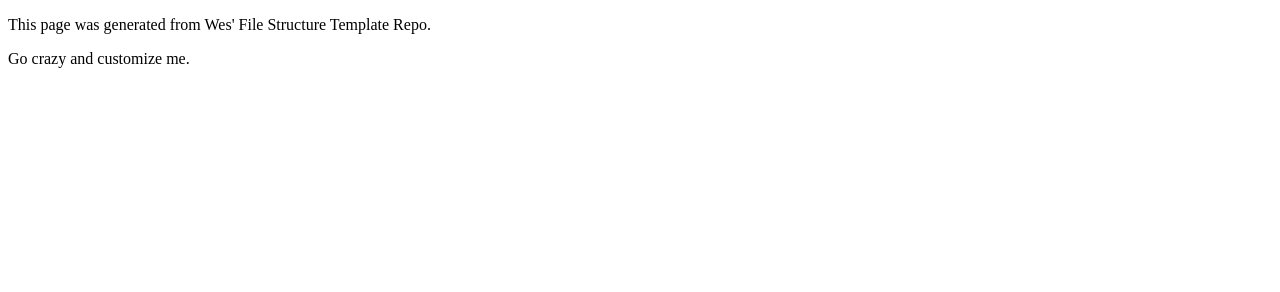
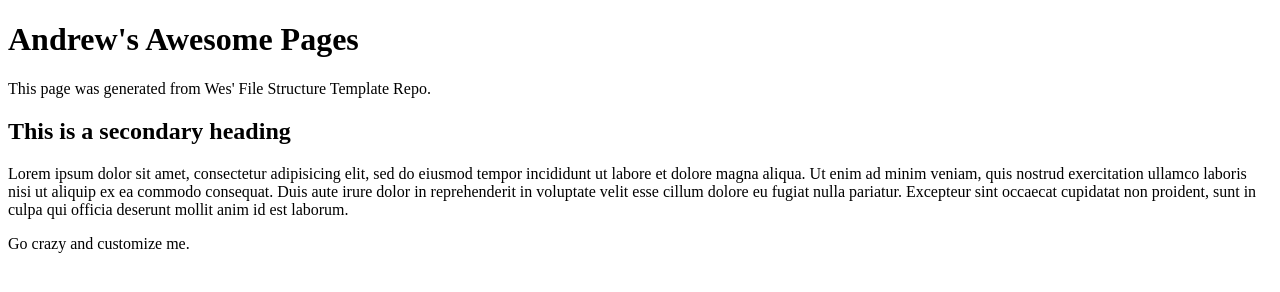
Before and after one commit to dkim183/art101, a plain HTML site: page index.html in a window 1280 px wide. Drawn offline with Linux system fonts and the light colour scheme.

Commit message:
Update index.html

```diff
--- a/index.html
+++ b/index.html
@@ -6,8 +6,11 @@
 </head>
 <body>
 	<main>
+		<h1> Andrew's Awesome Pages</h1>
 		<p>This page was generated from Wes' File Structure Template Repo.</p>
 
+		<h2>This is a secondary heading</h2>
+		<p>Lorem ipsum dolor sit amet, consectetur adipisicing elit, sed do eiusmod tempor incididunt ut labore et dolore magna aliqua. Ut enim ad minim veniam, quis nostrud exercitation ullamco laboris nisi ut aliquip ex ea commodo consequat. Duis aute irure dolor in reprehenderit in voluptate velit esse cillum dolore eu fugiat nulla pariatur. Excepteur sint occaecat cupidatat non proident, sunt in culpa qui officia deserunt mollit anim id est laborum.</p>
 		<p>Go crazy and customize me.</p>
 	</main>
 
```
